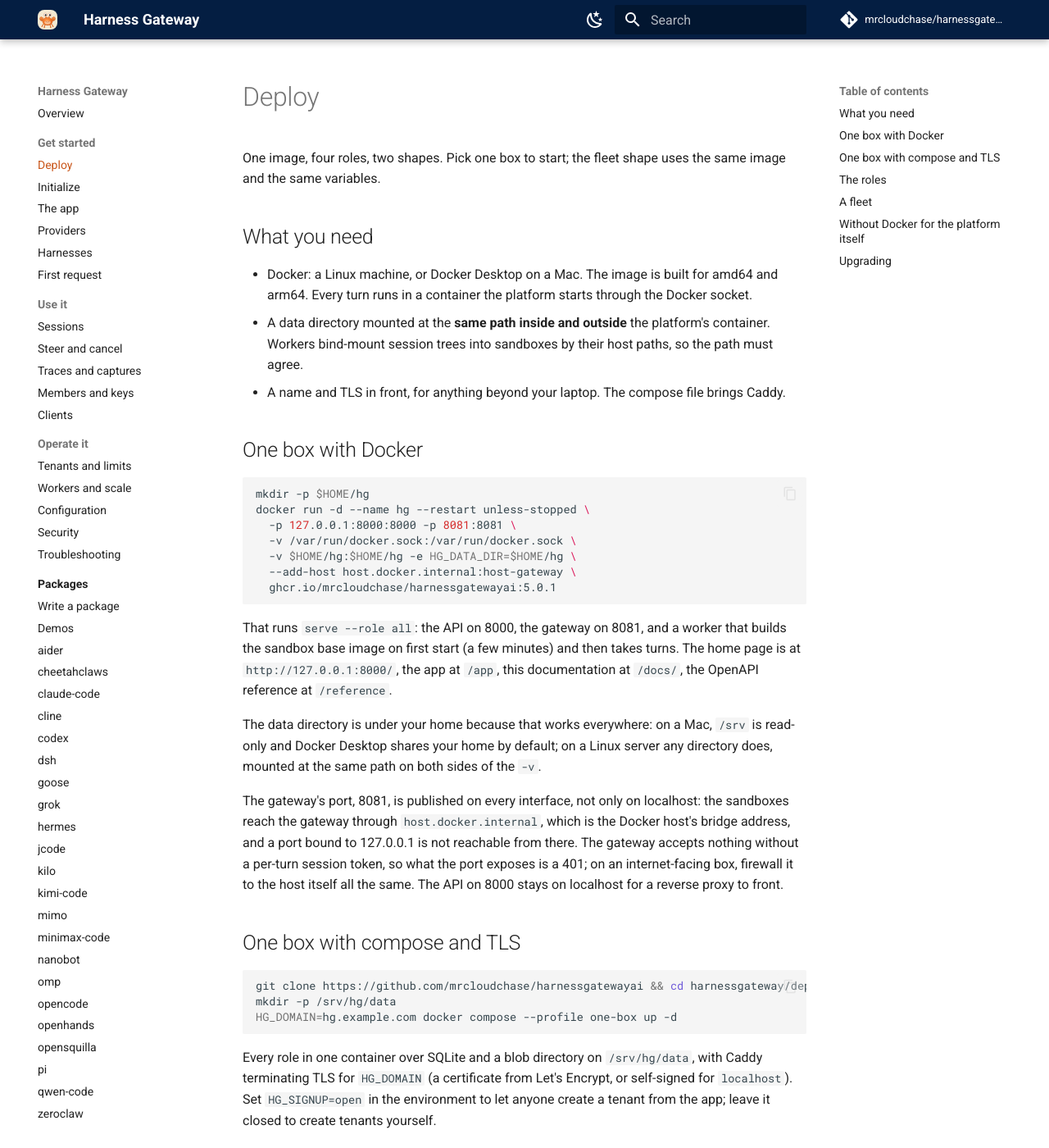
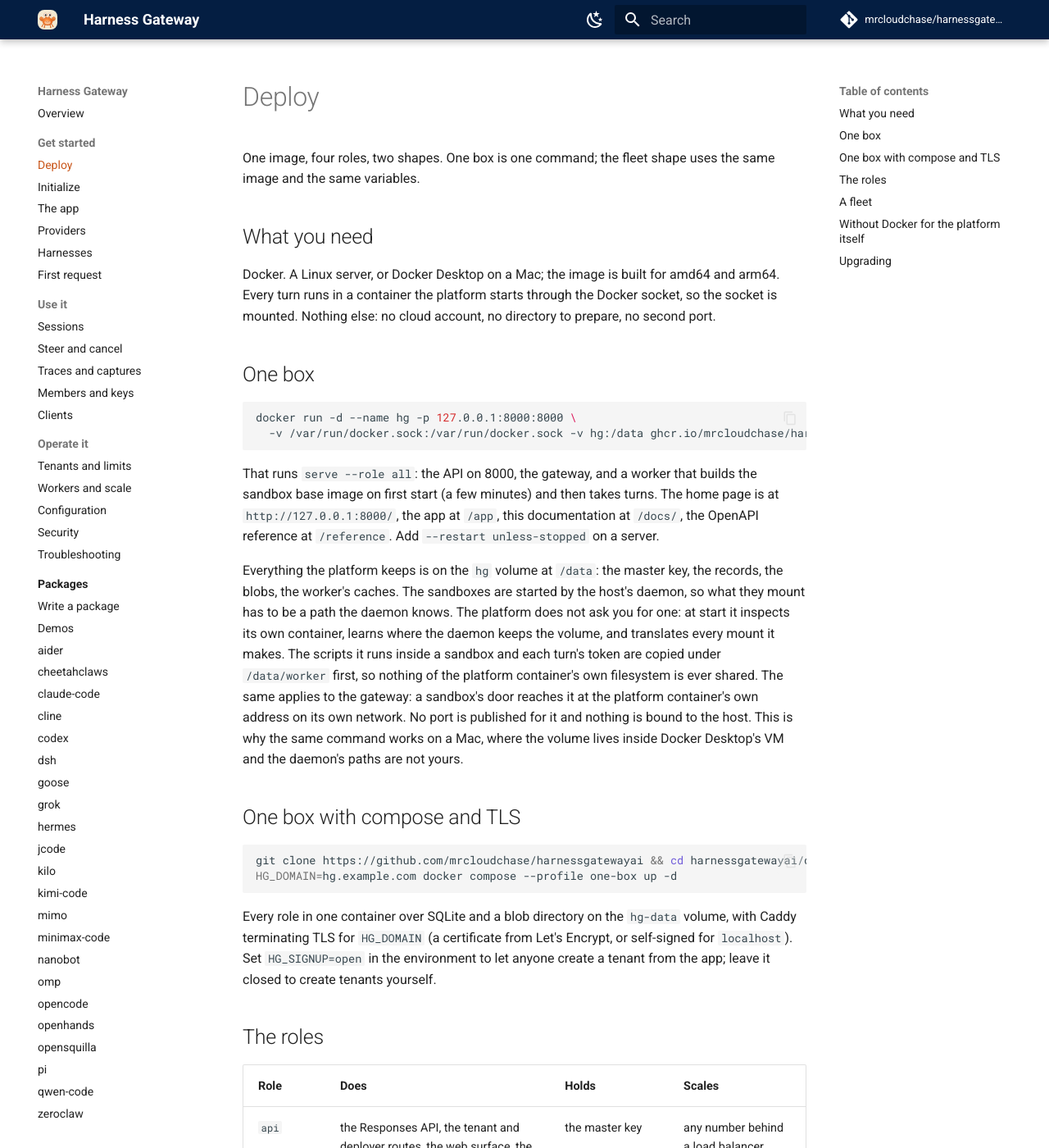
Before and after one commit to mrcloudchase/harness-interface, an MkDocs documentation site: the page built from docs/deploy.md, in a window 1280 px wide and 1400 px high. Shown: the whole window at 82% size. Built offline with MkDocs 1.6.1 and Material for MkDocs 9.7.7, drawn with Linux system fonts in a browser that asks for light colours; comment, search, counter and statistics services are not loaded; some of the changed text lies outside the part shown.

Commit message:
5.1.0: the deploy is one command (#54)
A node that runs turns inspects its own container through the Docker socket and translates every sandbox mount to the daemon's path; scripts and tokens live under <data>/worker; a sandbox's door reaches the gateway at the platform container's own address, so no gateway port is published. The Docker tests run the platform image as an operator does.

Co-Authored-By: Claude Mythos 5.1 <noreply@anthropic.com>
Claude-Session: https://claude.ai/code/session_01ERRZXAJHGKJWMvAyf4LasW

````diff
--- a/docs/deploy.md
+++ b/docs/deploy.md
@@ -1,52 +1,44 @@
 # Deploy
 
-One image, four roles, two shapes. Pick one box to start; the fleet shape uses the same image
+One image, four roles, two shapes. One box is one command; the fleet shape uses the same image
 and the same variables.
 
 ## What you need
 
-- Docker: a Linux machine, or Docker Desktop on a Mac. The image is built for amd64 and arm64.
-  Every turn runs in a container the platform starts through the Docker socket.
-- A data directory mounted at the **same path inside and outside** the platform's container.
-  Workers bind-mount session trees into sandboxes by their host paths, so the path must agree.
-- A name and TLS in front, for anything beyond your laptop. The compose file brings Caddy.
+Docker. A Linux server, or Docker Desktop on a Mac; the image is built for amd64 and arm64.
+Every turn runs in a container the platform starts through the Docker socket, so the socket is
+mounted. Nothing else: no cloud account, no directory to prepare, no second port.
 
-## One box with Docker
+## One box
 
 ```bash
-mkdir -p $HOME/hg
-docker run -d --name hg --restart unless-stopped \
-  -p 127.0.0.1:8000:8000 -p 8081:8081 \
-  -v /var/run/docker.sock:/var/run/docker.sock \
-  -v $HOME/hg:$HOME/hg -e HG_DATA_DIR=$HOME/hg \
-  --add-host host.docker.internal:host-gateway \
-  ghcr.io/mrcloudchase/harnessgatewayai:5.0.1
+docker run -d --name hg -p 127.0.0.1:8000:8000 \
+  -v /var/run/docker.sock:/var/run/docker.sock -v hg:/data ghcr.io/mrcloudchase/harnessgatewayai
 ```
 
-That runs `serve --role all`: the API on 8000, the gateway on 8081, and a worker that builds the
-sandbox base image on first start (a few minutes) and then takes turns. The home page is at
+That runs `serve --role all`: the API on 8000, the gateway, and a worker that builds the sandbox
+base image on first start (a few minutes) and then takes turns. The home page is at
 `http://127.0.0.1:8000/`, the app at `/app`, this documentation at `/docs/`, the OpenAPI reference
-at `/reference`.
+at `/reference`. Add `--restart unless-stopped` on a server.
 
-The data directory is under your home because that works everywhere: on a Mac, `/srv` is
-read-only and Docker Desktop shares your home by default; on a Linux server any directory does,
-mounted at the same path on both sides of the `-v`.
-
-The gateway's port, 8081, is published on every interface, not only on localhost: the sandboxes
-reach the gateway through `host.docker.internal`, which is the Docker host's bridge address, and
-a port bound to 127.0.0.1 is not reachable from there. The gateway accepts nothing without a
-per-turn session token, so what the port exposes is a 401; on an internet-facing box, firewall it
-to the host itself all the same. The API on 8000 stays on localhost for a reverse proxy to front.
+Everything the platform keeps is on the `hg` volume at `/data`: the master key, the records, the
+blobs, the worker's caches. The sandboxes are started by the host's daemon, so what they mount
+has to be a path the daemon knows. The platform does not ask you for one: at start it inspects
+its own container, learns where the daemon keeps the volume, and translates every mount it makes.
+The scripts it runs inside a sandbox and each turn's token are copied under `/data/worker` first,
+so nothing of the platform container's own filesystem is ever shared. The same applies to the
+gateway: a sandbox's door reaches it at the platform container's own address on its own network.
+No port is published for it and nothing is bound to the host. This is why the same command works
+on a Mac, where the volume lives inside Docker Desktop's VM and the daemon's paths are not yours.
 
 ## One box with compose and TLS
 
 ```bash
-git clone https://github.com/mrcloudchase/harnessgatewayai && cd harnessgateway/deploy
-mkdir -p /srv/hg/data
+git clone https://github.com/mrcloudchase/harnessgatewayai && cd harnessgatewayai/deploy
 HG_DOMAIN=hg.example.com docker compose --profile one-box up -d
 ```
 
-Every role in one container over SQLite and a blob directory on `/srv/hg/data`, with Caddy
+Every role in one container over SQLite and a blob directory on the `hg-data` volume, with Caddy
 terminating TLS for `HG_DOMAIN` (a certificate from Let's Encrypt, or self-signed for
 `localhost`). Set `HG_SIGNUP=open` in the environment to let anyone create a tenant from the
 app; leave it closed to create tenants yourself.
@@ -71,20 +63,23 @@ docker compose --profile ha up -d
 The same file: two `api,gateway` containers behind Caddy, a worker, Postgres and MinIO. Point
 `HG_RECORDS` at any Postgres and `HG_BLOBS` at any S3-API store (S3, R2, B2, MinIO, Garage) to
 use managed ones. Give `api` and `gateway` the master key from your secrets manager as
-`HG_MASTER_KEY`, and set `HG_JOIN_TOKEN` on the control plane and on every worker.
+`HG_MASTER_KEY`, and set `HG_JOIN_TOKEN` on the control plane and on every worker. The worker in
+the file reaches the gateway at `http://api:8081` over the compose network; its sandboxes' doors
+are put on that same network.
 
 Add a machine by running the worker role on it, with the gateway's address as that machine's
 sandboxes will reach it:
 
 ```bash
 docker run -d --name hg-worker --restart unless-stopped \
-  -v /var/run/docker.sock:/var/run/docker.sock -v /srv/hg/data:/srv/hg/data \
-  --add-host host.docker.internal:host-gateway \
-  -e HG_DATA_DIR=/srv/hg/data -e HG_CONTROL_URL=https://hg.example.com -e HG_JOIN_TOKEN=… \
+  -v /var/run/docker.sock:/var/run/docker.sock -v hg:/data \
+  -e HG_CONTROL_URL=https://hg.example.com -e HG_JOIN_TOKEN=… \
   -e HG_GATEWAY_URL=https://gateway.hg.example.com -e HG_RUNTIME=runsc \
-  ghcr.io/mrcloudchase/harnessgatewayai:5.0.1 serve --role worker
+  ghcr.io/mrcloudchase/harnessgatewayai serve --role worker
 ```
 
+`HG_GATEWAY_URL` is the one thing a worker on another machine must be told: the gateway, as a
+sandbox on that machine reaches it, which is a TLS address behind your load balancer.
 `deploy/worker.cloud-init.yml` is the same as a cloud-init file for an autoscaling group:
 Docker, gVisor, the worker. [Workers and scale](workers.md) covers capacity and failure.
 
@@ -98,13 +93,21 @@ harnessgateway init --tenant acme --owner chase
 harnessgateway serve
 ```
 
-The data directory defaults to `~/.harnessgateway`. Put a reverse proxy in front for TLS.
+The data directory defaults to `~/.harnessgateway`. A process on the host shares the daemon's
+view of paths, so nothing is translated; its sandboxes reach the gateway through
+`host.docker.internal`, or through `HG_GATEWAY_URL` when that is not where the gateway is. Put a
+reverse proxy in front for TLS.
 
 ## Upgrading
 
-Replace the image tag and restart. `api` and `gateway` are stateless. Restart a worker when it is
-idle, or let its turns fail over: a worker that stops heartbeating for forty-five seconds loses
-its turns in flight, which are recorded as failed, and its sessions continue elsewhere from their
-last snapshot. Back up the data directory on one box; it holds everything.
+Pull the new image, remove the container, run the same command; the volume carries everything
+over. `api` and `gateway` are stateless. Restart a worker when it is idle, or let its turns fail
+over: a worker that stops heartbeating for forty-five seconds loses its turns in flight, which
+are recorded as failed, and its sessions continue elsewhere from their last snapshot. Back up the
+`hg` volume on one box; it holds everything:
+
+```bash
+docker run --rm -v hg:/data -v "$PWD":/backup alpine tar czf /backup/hg.tgz -C /data .
+```
 
 Next: [Initialize](initialize.md).
--- a/docs/initialize.md
+++ b/docs/initialize.md
@@ -7,7 +7,7 @@ docker exec hg harnessgateway init --tenant acme --owner chase
 ```
 
 ```
-master key written to /srv/hg/data/master.key
+master key written to /data/master.key
 deployer key (shown once): hgd_…
 tenant acme created with owner chase
 owner's API key (shown once): hg_…
@@ -52,7 +52,7 @@ curl -s http://127.0.0.1:8000/healthz
 ```
 
 ```json
-{"status": "ok", "version": "5.0.0", "roles": ["api", "gateway", "worker"], "signup": "closed"}
+{"status": "ok", "version": "5.1.0", "roles": ["api", "gateway", "worker"], "signup": "closed"}
 ```
 
 Next: [The app](app.md).
````
Also changed, not shown: CHANGELOG.md (+26 -0 lines), README.md (+5 -5 lines), docs/configuration.md (+1 -1 lines), docs/troubleshooting.md (+3 -2 lines), docs/workers.md (+6 -5 lines), 10 other files.
